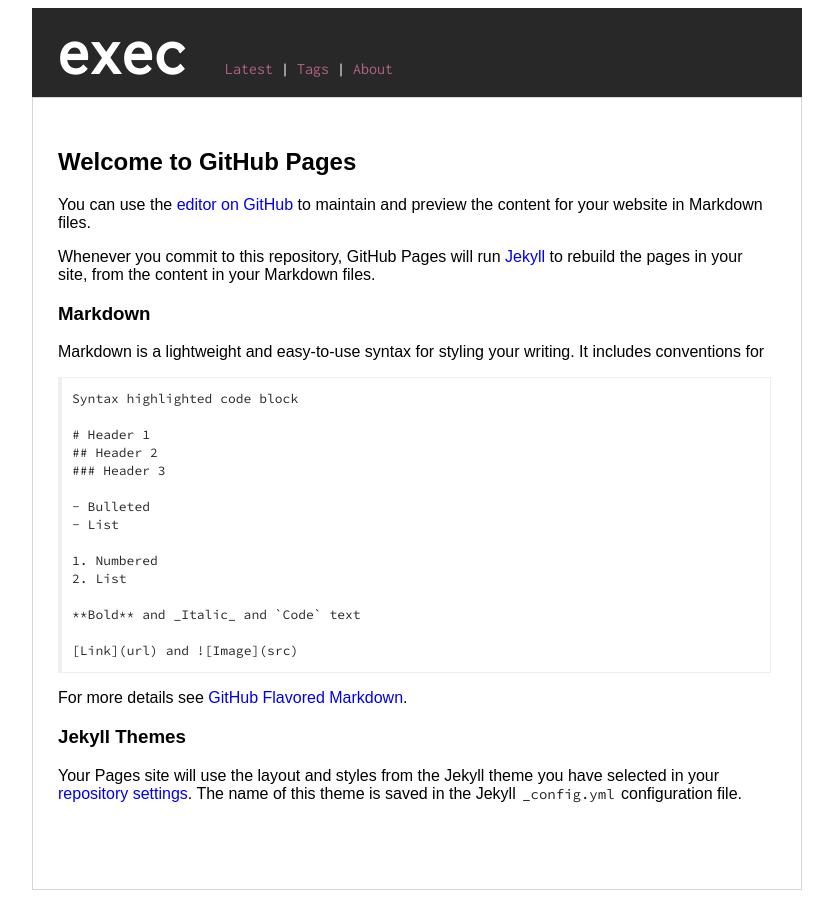
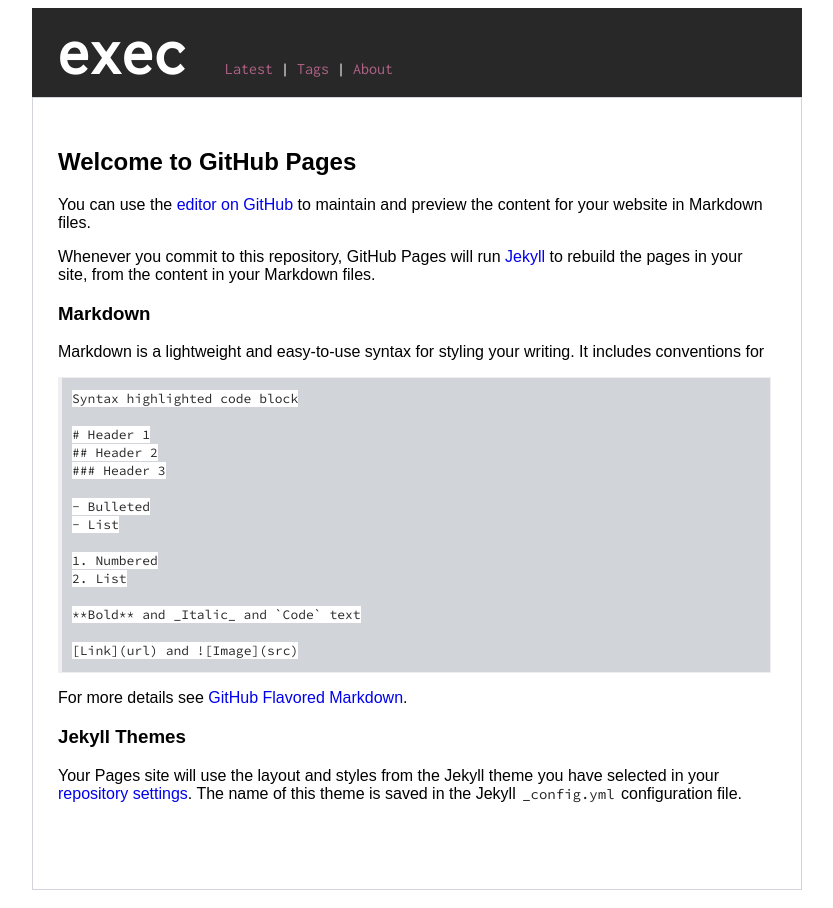
Before and after one commit to execas/execas.github.io, a Jekyll site: the page built from test.md, in a window 1280 px wide. Shown: the whole page, without its empty margins (223-1056 px from the left). Built offline with Jekyll 4.4.1, drawn with Linux system fonts in a browser that asks for light colours; our own code applies the rules of GitHub Pages for plain Markdown files.

Commit message:
Update execas.css

```diff
--- a/css/execas.css
+++ b/css/execas.css
@@ -27,7 +27,7 @@ img {
      margin-right: auto;
 }
 pre {
-     background-color:#ffffff;
+     background-color:#d1d5da;
      margin-left:0px;
      margin-right:5px;
      padding-left: 10px;
```
